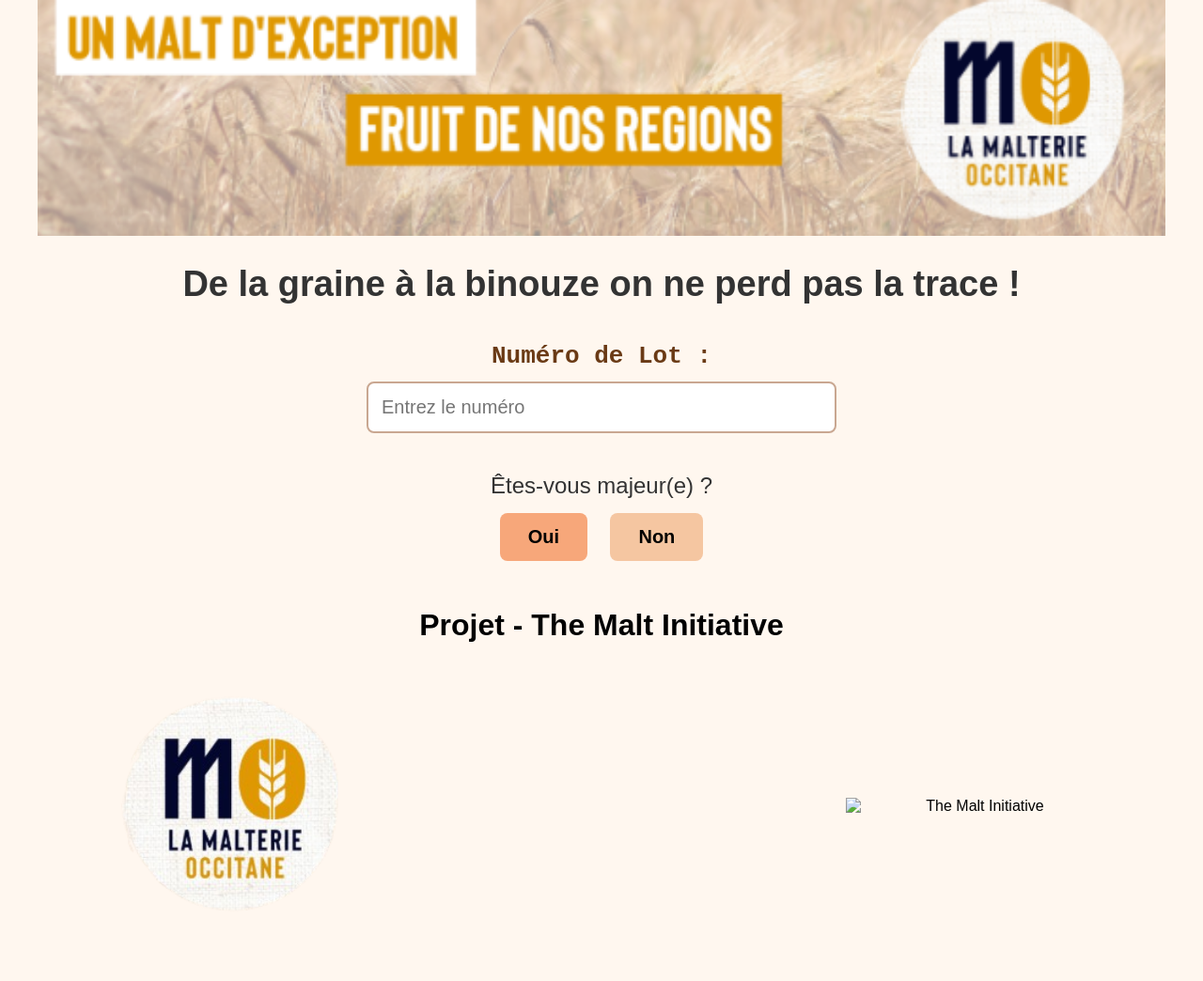
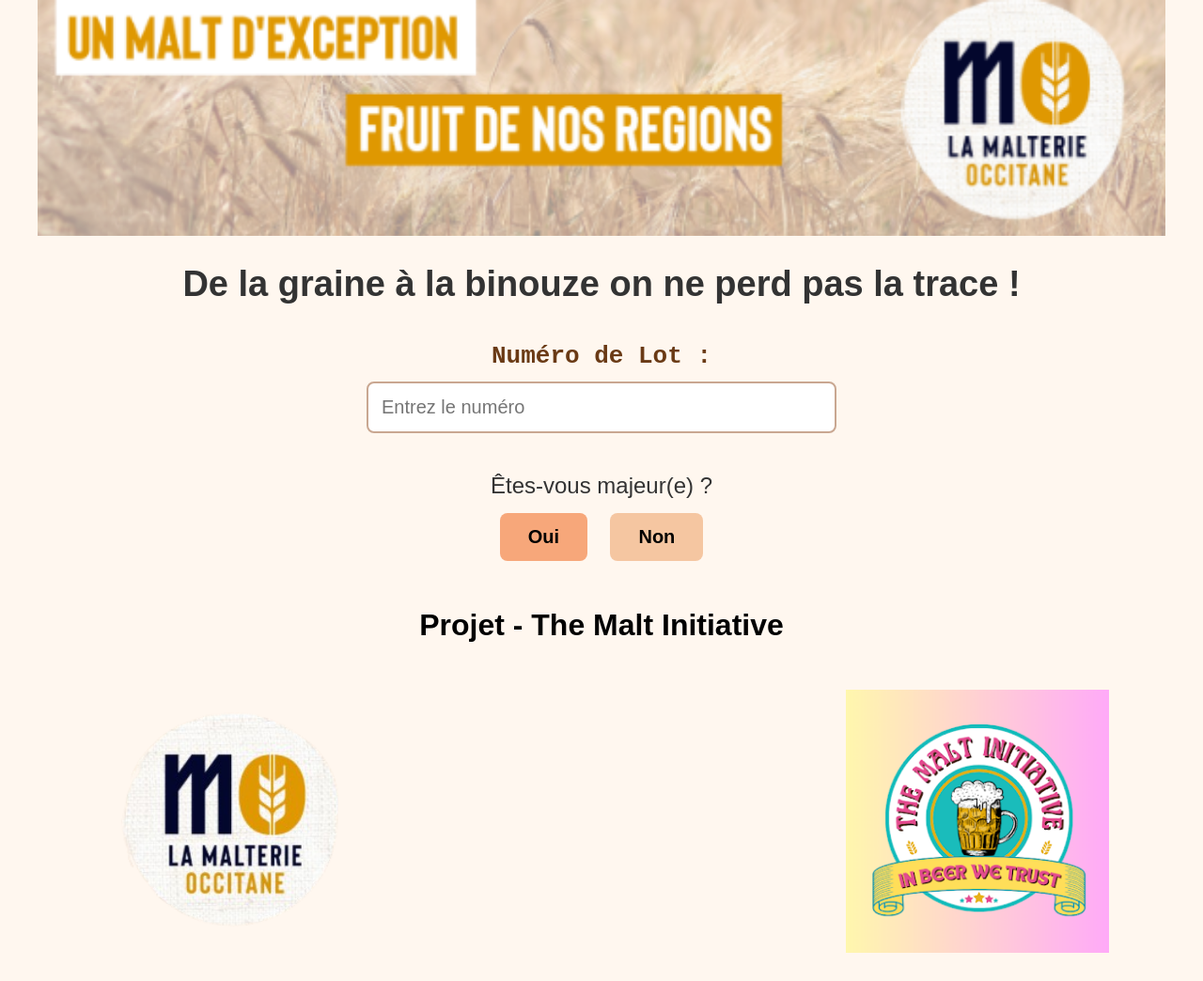
Before and after one commit to themaltinitiative-ops/Malt-Initiative, a website: page Frontend/img/pp2.html in a window 1280 px wide. Shown: the whole page at 94% size. Before the commit the page ends 1012 px from the top, so only its background shows below. Drawn offline with Linux system fonts and the light colour scheme.

Commit message:
Update pp2.html

```diff
--- a/Frontend/img/pp2.html
+++ b/Frontend/img/pp2.html
@@ -138,8 +138,8 @@
 
         <!-- Logos en bas (gauche / droite) -->
         <div class="footer-logos">
-            <img src="logo1.png" alt="Logo partenaire">
-            <img src="themaltinitiative.png" alt="The Malt Initiative">
+            <img src="Logo1.png" alt="Logo partenaire">
+            <img src="Logo2.png" alt="The Malt Initiative">
         </div>
 
     </div>
```
